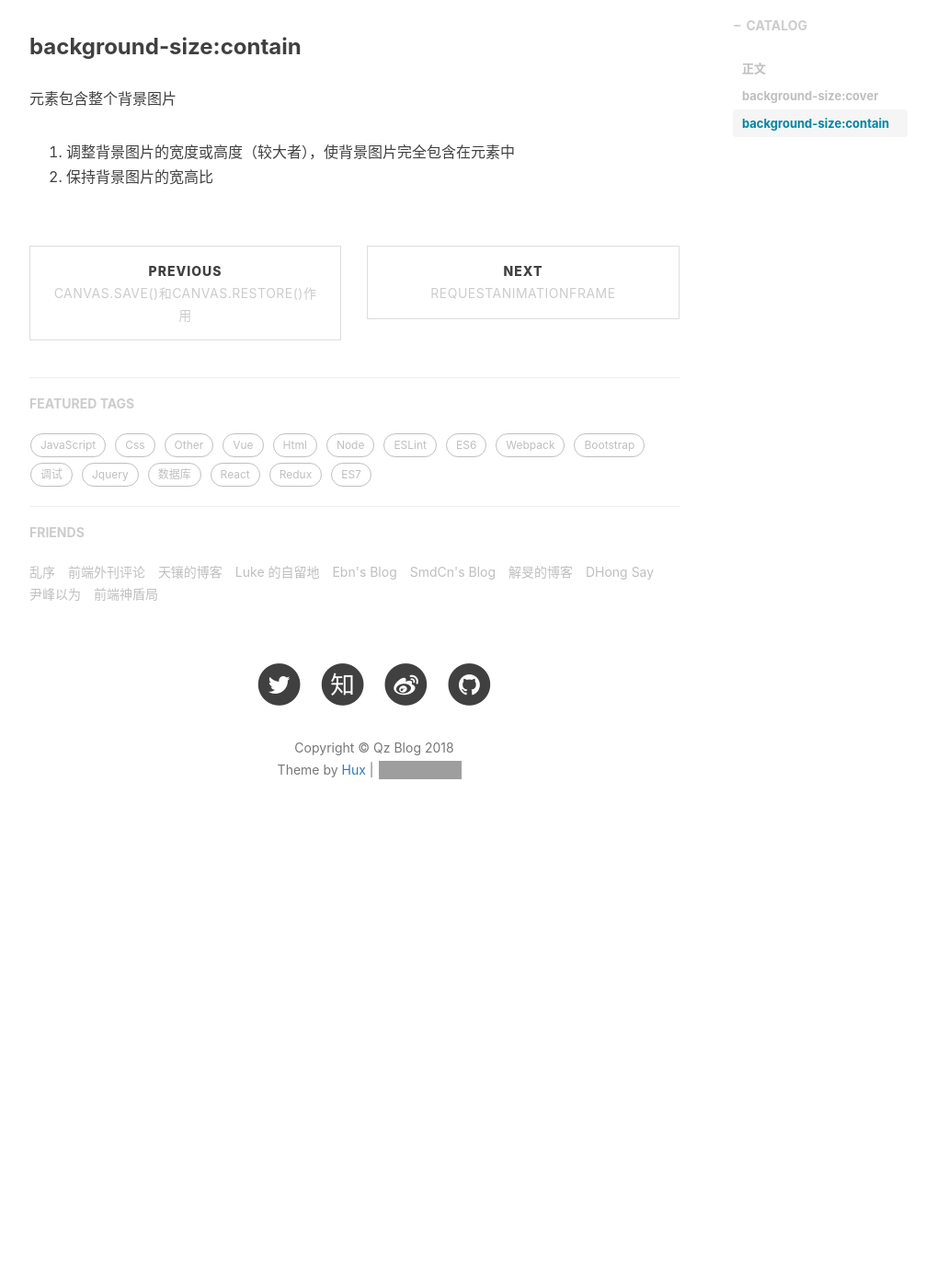
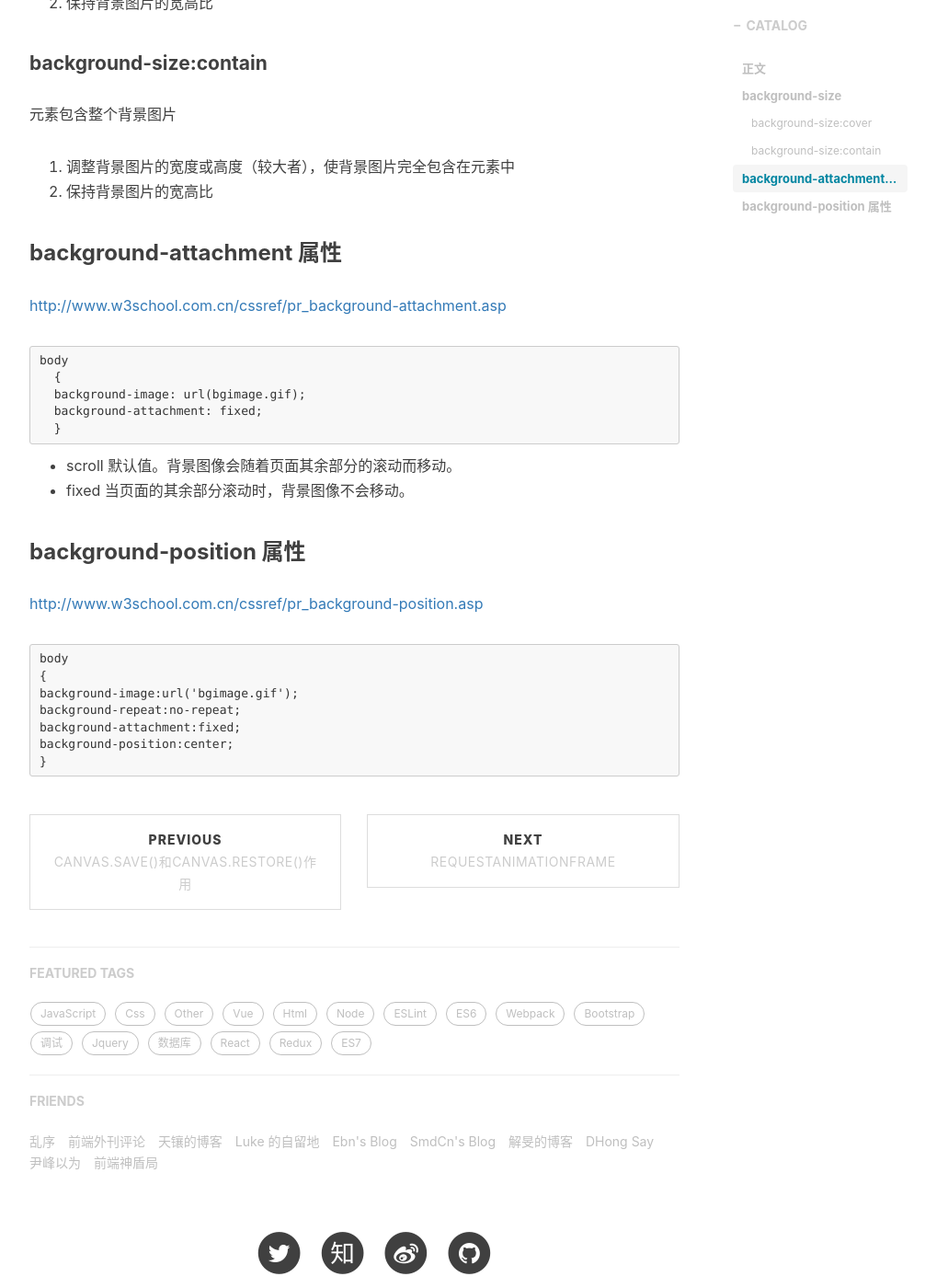
Before and after one commit to stephen-mi/QinZhen001.github.io, a Jekyll site: the page built from _posts/2017-09-26-background-myblog.markdown, in a window 1280 px wide and 1400 px high, scrolled down 1283 px. Shown: the whole window at 92% size, without its empty margins (233-1239 px from the left). Built offline with Jekyll 4.4.1, drawn with Linux system fonts in a browser that asks for light colours; nearby versions of some CDN libraries; comment, search, counter and statistics services are not loaded; before the commit the page ends 2224 px from its top, so only the background shows below that; some of the changed text lies outside the part shown; grey boxes are pictures that could not be loaded.

Commit message:
qz commit

````diff
--- a/_posts/2017-09-26-background-size属性-myblog.markdown
+++ b/_posts/2017-09-26-background-myblog.markdown
@@ -15,8 +15,9 @@
 ## 正文
 [网页链接](http://www.w3school.com.cn/cssref/pr_background-size.asp)
 
+### background-size
+
 background-size 属性规定背景图像的尺寸。
-
 **background-size: length|percentage|cover|contain;**
 
 * length
@@ -38,14 +39,47 @@
 
 [例子](http://www.topcss.org/demo/background-size-cover-contain.html)
 
-### background-size:cover
+####  background-size:cover
 背景铺满元素
 
 1. 调整背景图片的宽度或高度（较小者），以铺满整个元素
 2. 保持背景图片的宽高比
 
-### background-size:contain
+####  background-size:contain
 元素包含整个背景图片
 
 1. 调整背景图片的宽度或高度（较大者），使背景图片完全包含在元素中
 2. 保持背景图片的宽高比
+
+
+
+
+
+### background-attachment 属性
+[http://www.w3school.com.cn/cssref/pr_background-attachment.asp](http://www.w3school.com.cn/cssref/pr_background-attachment.asp)
+
+```
+body
+  {
+  background-image: url(bgimage.gif);
+  background-attachment: fixed;
+  }
+```
+
+* scroll 	默认值。背景图像会随着页面其余部分的滚动而移动。
+* fixed 	当页面的其余部分滚动时，背景图像不会移动。
+
+
+
+### background-position 属性
+[http://www.w3school.com.cn/cssref/pr_background-position.asp](http://www.w3school.com.cn/cssref/pr_background-position.asp)
+
+```
+body
+{
+background-image:url('bgimage.gif');
+background-repeat:no-repeat;
+background-attachment:fixed;
+background-position:center;
+}
+```
````
Also changed, not shown: other parts of _posts/2017-09-26-background-myblog.markdown (+1 -1 lines), _posts/2017-08-03-box-sizing-myblog.markdown (+8 -6 lines), _posts/2017-09-18-vertical-align的一些理解-myblog.markdown (+30 -0 lines), _posts/2017-11-28-Es6中的Promise-myblog.markdown (+38 -0 lines).
